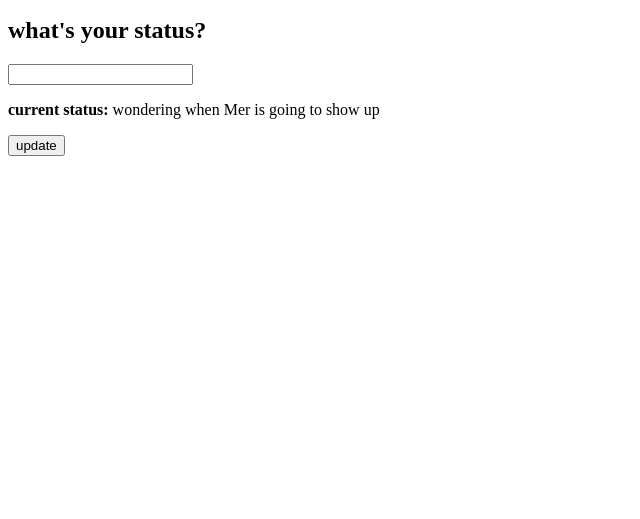
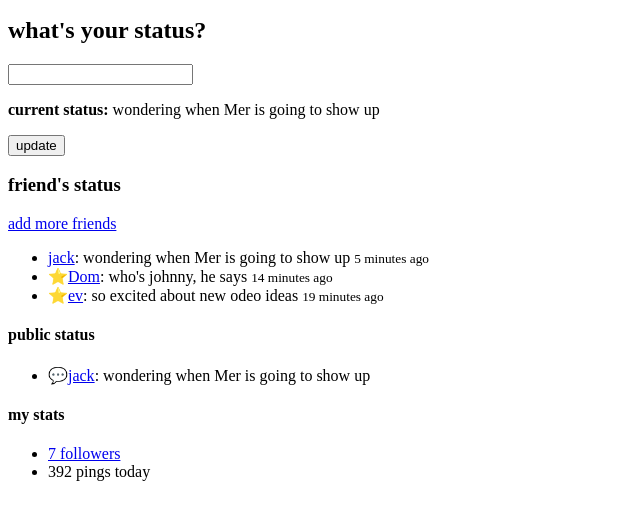
Before and after one commit to linus-gellhorn/early-twitter, a website: page index.html in a window 1280 px wide. Shown: the part 101-620 px from the top of the page, without its empty margins (0-640 px from the left). Drawn offline with Linux system fonts and the light colour scheme.

Commit message:
Added body content

```diff
--- a/index.html
+++ b/index.html
@@ -16,5 +16,30 @@
       <strong>current status:</strong> wondering when Mer is going to show up
     </p>
     <button>update</button>
+    <h3>friend's status</h3>
+    <p><a href="#">add more friends</a></p>
+    <ul>
+      <li>
+        <a href="#">jack</a>: wondering when Mer is going to show up
+        <small>5 minutes ago</small>
+      </li>
+      <li>
+        ⭐<a href="#">Dom</a>: who's johnny, he says
+        <small>14 minutes ago</small>
+      </li>
+      <li>
+        ⭐<a href="#">ev</a>: so excited about new odeo ideas
+        <small>19 minutes ago</small>
+      </li>
+    </ul>
+    <h4>public status</h4>
+    <ul>
+      <li>💬<a href="#">jack</a>: wondering when Mer is going to show up</li>
+    </ul>
+    <h4>my stats</h4>
+    <ul>
+      <li><a href="#">7 followers</a></li>
+      <li>392 pings today</li>
+    </ul>
   </body>
 </html>
```
